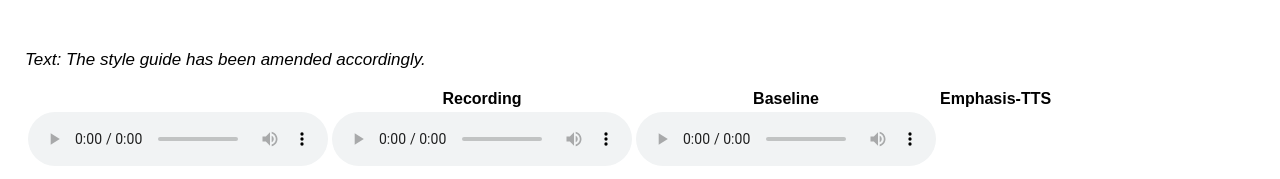
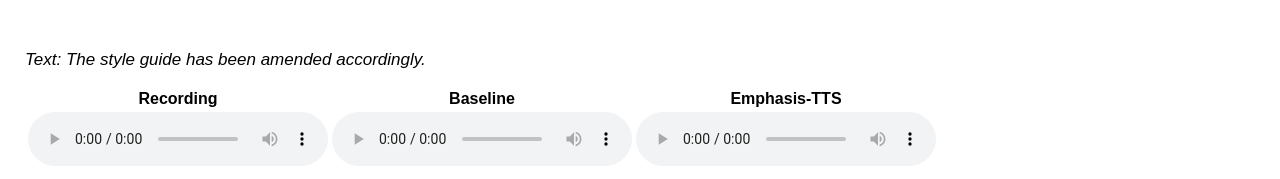
Before and after one commit to yongmin96/Emphasis-TTS, a plain HTML site: page index.html in a window 1280 px wide. Shown: the part 832-1011 px from the top of the page. Drawn offline with Linux system fonts and the light colour scheme.

Commit message:
Update index.html

```diff
--- a/index.html
+++ b/index.html
@@ -45,7 +45,6 @@
         <table>
           <thead>
             <tr>
-              <th> </th>
               <th>Recording</th>
               <th>Baseline</th>
               <th>Emphasis-TTS</th>
```
